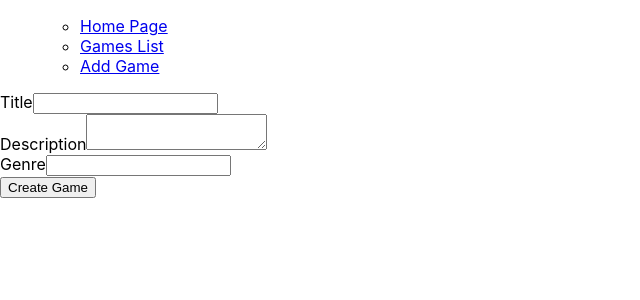
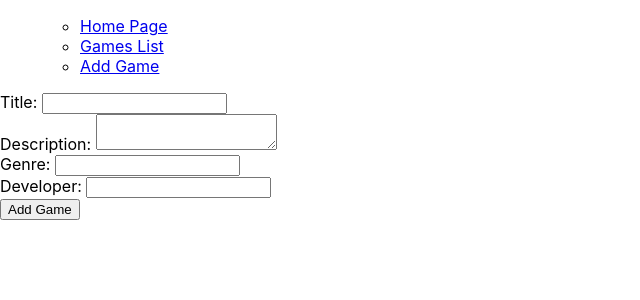
Before and after one commit to Erkotas/baigiamasis, a React (Create React App) app: page /edit-game/1 in a window 1280 px wide. Shown: the top 300 px of the page, without its empty margins (0-640 px from the left). Built offline with nearby package versions, Linux system fonts and the light colour scheme; no server answers; data requests are answered from the project's data file.

Commit message:
developer

```diff
--- a/db.json
+++ b/db.json
@@ -4,61 +4,64 @@
       "id": "3",
       "title": "PUBG: BATTLEGROUNDS",
       "description": "Get into the action in one of the longest running battle royale games PUBG Battlegrounds.",
-      "genre": "Shooter"
+      "genre": "Shooter",
+      "developer": "KRAFTON, Inc."
     },
     {
       "id": "4",
       "title": "Enlisted",
       "description": "Get ready to command your own World War II military squad in Gaijin and Darkflow Software’s MMO squad-based shooter Enlisted.",
-      "genre": "Shooter"
+      "genre": "Shooter",
+      "developer": "Darkflow Software"
     },
     {
       "id": "5",
       "title": "Forge of Empires",
       "description": "A free to play 2D browser-based online strategy game, become the leader and raise your city.",
-      "genre": "Strategy"
+      "genre": "Strategy",
+      "developer": "InnoGames"
     },
     {
       "id": "6",
       "title": "Genshin Impact",
       "description": "If you’ve been looking for a game to scratch that open-world action RPG itch, one with perhaps a bit of Asian flair, then you’re going to want to check out miHoYo’s Genshin Impact.",
-      "genre": "Action RPG"
+      "genre": "Action RPG",
+      "developer": "miHoYo"
     },
     {
       "id": "7",
       "title": "Fall Guys",
       "description": "Play the most competitive massively multiplayer party royale game featuring beans ever for free on a variety of platforms.",
-      "genre": "Battle Royale"
+      "genre": "Battle Royale",
+      "developer": "Mediatonic"
     },
     {
       "id": "8",
       "title": "Neverwinter",
       "description": "A free-to-play 3D action MMORPG based on the acclaimed Dungeons & Dragons fantasy roleplaying game.",
-      "genre": "MMORPG"
+      "genre": "MMORPG",
+      "developer": "Cryptic Studios"
     },
     {
       "id": "9",
       "title": "Diablo Immortal",
       "description": "Built for mobile and also released on PC, Diablo Immortal fills in the gaps between Diablo II and III in an MMOARPG environment.",
-      "genre": "MMOARPG"
+      "genre": "MMOARPG",
+      "developer": "Blizzard Entertainment"
     },
     {
       "id": "10",
       "title": "World of Warships",
       "description": "A 3D free to play naval action-themed MMO from the creators of World of Tanks!",
-      "genre": "Shooter"
+      "genre": "Shooter",
+      "developer": "Wargaming"
     },
     {
-      "title": "sdasdas",
-      "description": "dasdasd",
-      "genre": "asdfsad",
-      "id": "63e2"
-    },
-    {
-      "title": "memee",
-      "description": "faina",
-      "genre": "wow",
-      "id": "5313"
+      "id": "ecd7",
+      "title": "sdafsdf",
+      "description": "asdfsadf",
+      "genre": "asdf",
+      "developer": "asdfsdaf"
     }
   ],
   "photos": [
--- a/src/components/GameForm/GameForm.js
+++ b/src/components/GameForm/GameForm.js
@@ -5,7 +5,7 @@ import { API_URL } from "../../config"
         const [title, setTitle] = useState('')
         const [description, setDescription] = useState('')
         const [genre, setGenre] = useState('')
-
+        const [developer, setDeveloper] = useState ('')
         const [games, setGames] = useState([])
 
         useEffect(() => {
@@ -18,7 +18,8 @@ import { API_URL } from "../../config"
             if (editGameData) {
               setTitle(editGameData.title)
               setDescription(editGameData.description)
-              setGenre(editGameData.userId)
+              setGenre(editGameData.genre)
+              setDeveloper(editGameData.developer)
             }
           }
 
@@ -28,6 +29,8 @@ import { API_URL } from "../../config"
         const titleHandler = event => setTitle(event.target.value)
         const descriptionHandler = event => setDescription(event.target.value)
         const genreHandler = event => setGenre(event.target.value)
+        const developerHandler = event => setDeveloper(event.target.value)
+
 
         const submitHandler = async (event) => {
           event.preventDefault()
@@ -36,30 +39,35 @@ import { API_URL } from "../../config"
             title,
             description,
             genre,
+            developer,
           }
 
           onGameSubmit(games)
         }
 
         return (
-          <form onSubmit={submitHandler}>
+        <form onSubmit={submitHandler}>
             <div className="form-control">
-                <label htmlFor="title">Title</label>
+                <label htmlFor="title">Title: </label>
                 <input type="text" name="title" id="title" value={title} onChange={titleHandler} />
             </div>
 
             <div className="form-control">
-                <label htmlFor="description">Description</label>
+                <label htmlFor="description">Description: </label>
                 <textarea name="description" id="description" value={description} onChange={descriptionHandler}></textarea>
             </div>
 
             <div className="form-control">
-                <label htmlFor="genre">Genre</label>
+                <label htmlFor="genre">Genre: </label>
                 <input type="text" name="genre" id="genre" value={genre} onChange={genreHandler} />
             </div>
+            <div className="form-control">
+                <label htmlFor="developer">Developer: </label>
+                <input type="text" name="developer" id="developer" value={developer} onChange={developerHandler} />
+            </div>
 
-            <button type="submit" disabled={genre === 'empty' ? true : false}>Create Game</button>
-          </form>
+            <button type="submit" disabled={genre === '' ? true : false}>Add Game</button>
+        </form>
         )
       }
 
--- a/src/pages/GamePage/GamePage.js
+++ b/src/pages/GamePage/GamePage.js
@@ -24,7 +24,7 @@ const GamePage = () => {
         return <p>Loading...</p>
     }
 
-    const { title, description, genre } = game
+    const { title, description, genre, developer } = game
 
     const deleteUserHandler = () => {
         fetch(`${API_URL}/games/${id}`, {
@@ -45,14 +45,15 @@ const GamePage = () => {
 
     return (
         <div>
-        <div className="game-controls">
-            <button onClick={deleteUserHandler}>Remove Game</button>
-            <Link to={`/edit-game/${id}`}>Edit Game</Link>
-        </div>
+            <h2> {title}</h2>
+            <p className="description">Description: {description} </p>
+            <p className="genre">Genre: {genre}</p>
+            <p className="developer">Developer: {developer}</p>
 
-        <h2> {title}</h2>
-        <p className="description">Description: {description} </p>
-        <p className="genre">Genre: {genre}</p>
+            <div className="game-controls">
+                <button onClick={deleteUserHandler}>Remove Game</button>
+                <Link to={`/edit-game/${id}`}>Edit Game</Link>
+            </div>
 
 
         </div>
```
